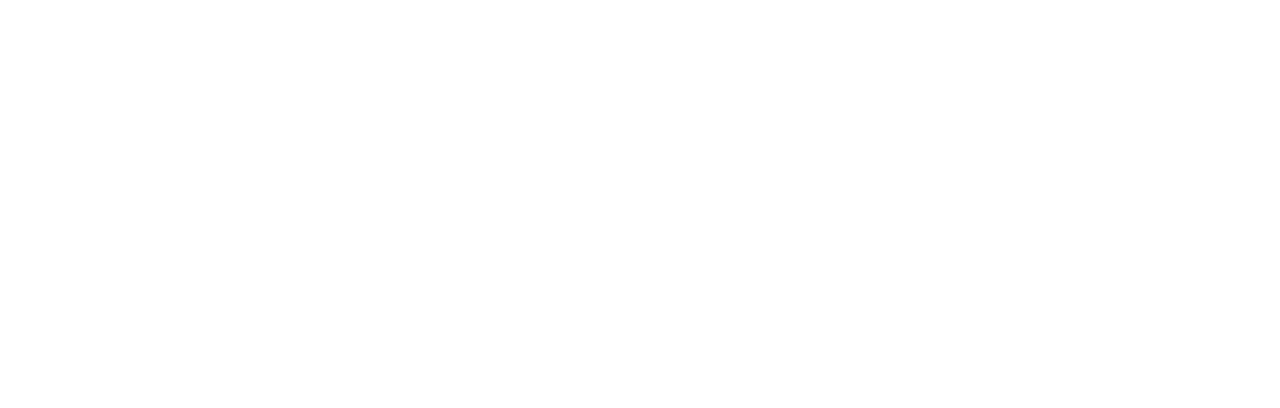
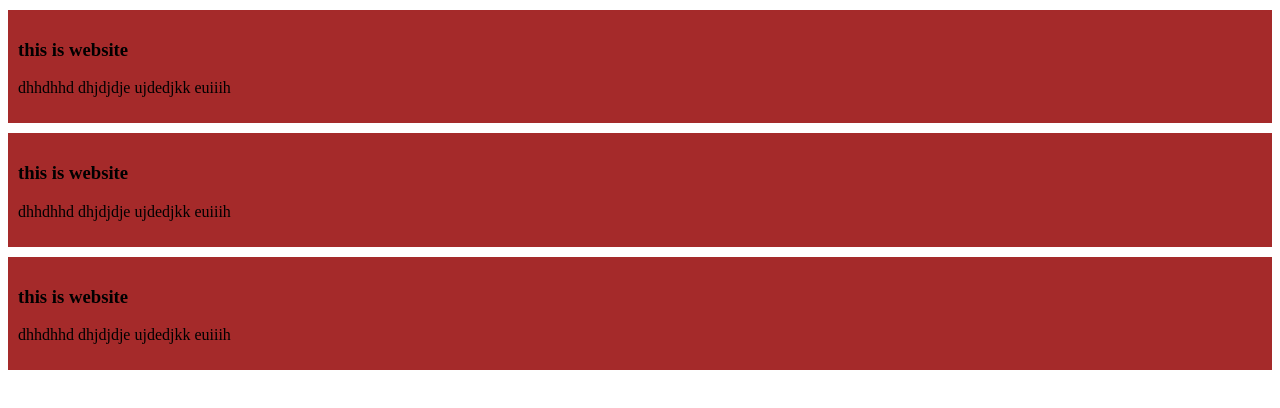
Before and after one commit to mdsojiby/my-simple-website, a plain HTML site: page index.html in a window 1280 px wide. Drawn offline with Linux system fonts and the light colour scheme.

Commit message:
this is blog

```diff
--- a/index.html
+++ b/index.html
@@ -4,8 +4,23 @@
     <meta charset="UTF-8">
     <meta name="viewport" content="width=device-width, initial-scale=1.0">
     <title>my simple website</title>
+    <link rel="stylesheet" href="styles/c.css">
 </head>
 <body>
+    <div>
+        <h3>this is website</h3>
+        <p>dhhdhhd dhjdjdje ujdedjkk euiiih </p>
+    </div>
 
+    <div>
+        <h3>this is website</h3>
+        <p>dhhdhhd dhjdjdje ujdedjkk euiiih </p>
+    </div>
+
+
+    <div>
+        <h3>this is website</h3>
+        <p>dhhdhhd dhjdjdje ujdedjkk euiiih </p>
+    </div>
 </body>
 </html>
--- /dev/null
+++ b/styles/c.css
@@ -0,0 +1,5 @@
+div{
+    background-color: brown;
+    padding: 10px;
+    margin-top: 10px;
+}
```
